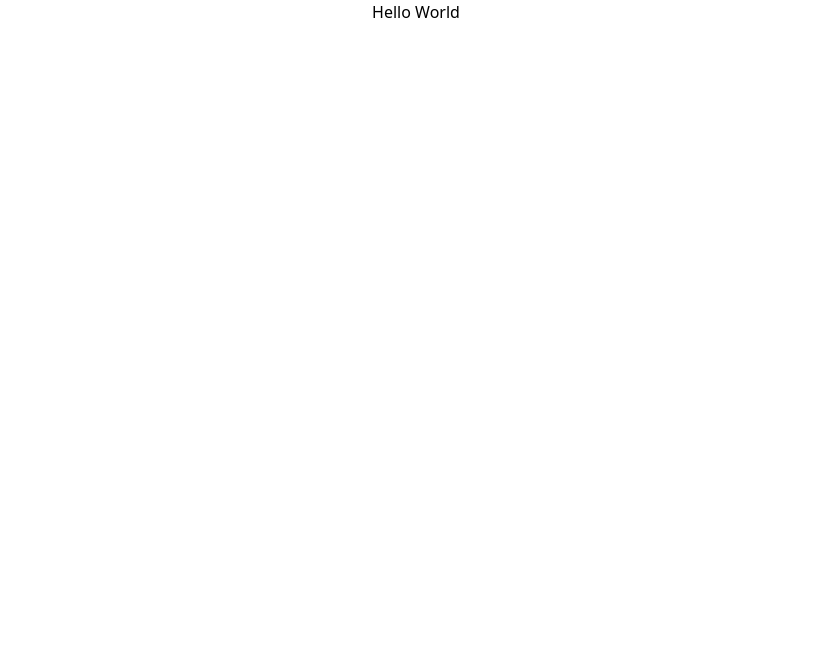
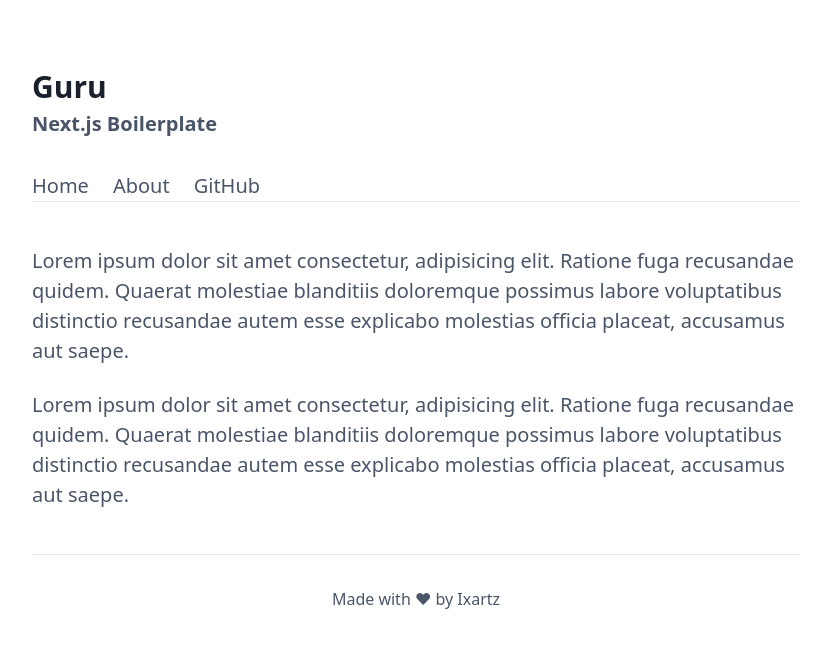
Before and after one commit to CyberWarrior1224/next.js-boilerplate, a Next.js app: page / in a window 1280 px wide. Shown: the top 648 px of the page, without its empty margins (224-1055 px from the left). Built offline with nearby package versions, Linux system fonts and the light colour scheme.

Commit message:
Start implementing themes for example use case

```diff
--- a/src/pages/index.tsx
+++ b/src/pages/index.tsx
@@ -1,5 +1,20 @@
 import React from 'react';
 
-const Index = () => <div className="text-center">Hello World</div>;
+import { Main } from '../templates/Main';
+
+const Index = () => (
+  <Main>
+    <p>
+      Lorem ipsum dolor sit amet consectetur, adipisicing elit. Ratione fuga recusandae quidem.
+      Quaerat molestiae blanditiis doloremque possimus labore voluptatibus distinctio recusandae
+      autem esse explicabo molestias officia placeat, accusamus aut saepe.
+    </p>
+    <p>
+      Lorem ipsum dolor sit amet consectetur, adipisicing elit. Ratione fuga recusandae quidem.
+      Quaerat molestiae blanditiis doloremque possimus labore voluptatibus distinctio recusandae
+      autem esse explicabo molestias officia placeat, accusamus aut saepe.
+    </p>
+  </Main>
+);
 
 export default Index;
--- a/src/styles/main.css
+++ b/src/styles/main.css
@@ -3,3 +3,7 @@
 @tailwind components;
 
 @tailwind utilities;
+
+.content p {
+  @apply my-6;
+}
--- /dev/null
+++ b/src/templates/Main.tsx
@@ -0,0 +1,39 @@
+import React, { ReactNode } from 'react';
+
+type IMainProps = {
+  children: ReactNode;
+};
+
+const Main = (props: IMainProps) => (
+  <div className="antialiased w-full text-gray-700">
+    <div className="max-w-screen-md mx-auto">
+      <div className="border-b border-gray-300">
+        <div className="pt-16 pb-8">
+          <div className="font-bold text-3xl text-gray-900">Guru</div>
+          <div className="font-semibold text-xl">Next.js Boilerplate</div>
+        </div>
+        <div>
+          <ul className="flex flex-wrap text-xl">
+            <li className="mr-6">Home</li>
+            <li className="mr-6">About</li>
+            <li className="mr-6">GitHub</li>
+          </ul>
+        </div>
+      </div>
+
+      <div className="py-5 text-xl content">{props.children}</div>
+
+      <div className="border-t border-gray-300 text-center py-8">
+        Made with
+        {' '}
+        <span role="img" aria-label="Love">
+          ♥
+        </span>
+        {' '}
+        by Ixartz
+      </div>
+    </div>
+  </div>
+);
+
+export { Main };
```
Also changed, not shown: src/layout/Main.tsx (deleted).
